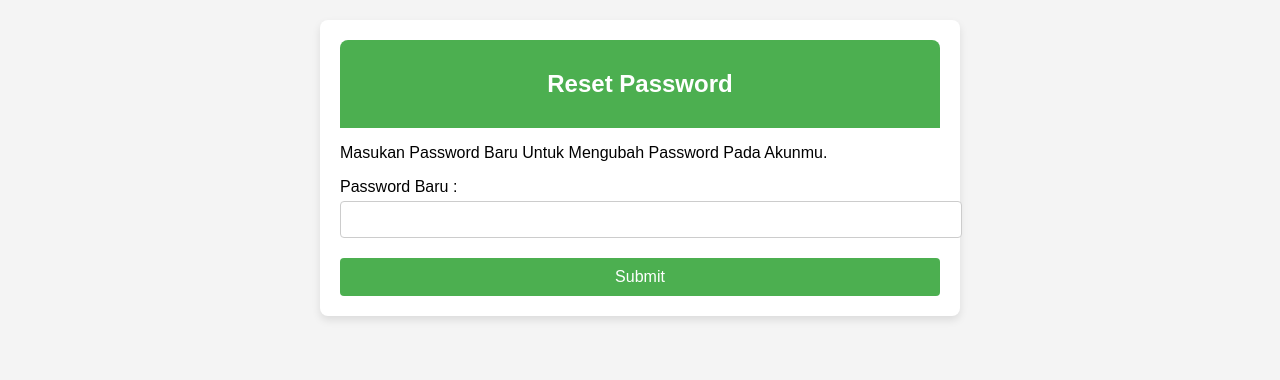
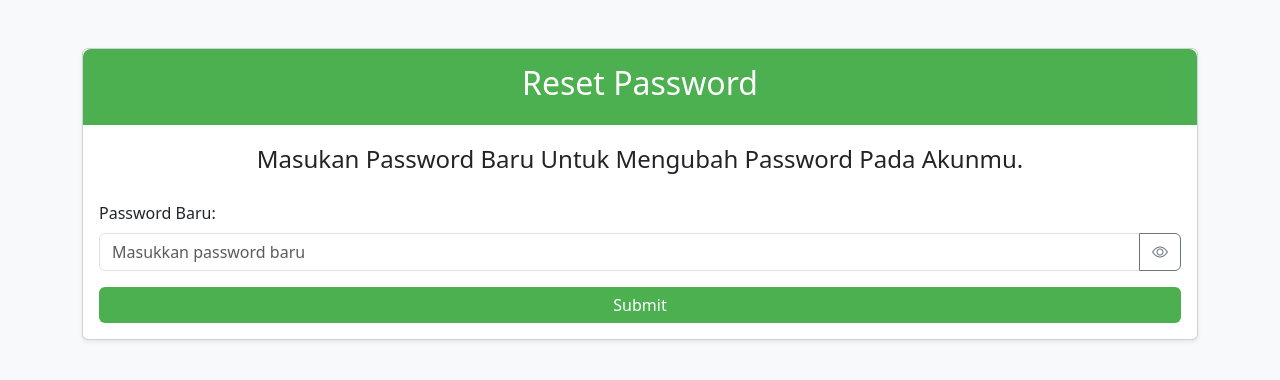
Before and after one commit to agrolyn/restful_api, a Flask app: template templates/reset_password.html in a window 1280 px wide. Shown: the top 380 px of the page. Run offline with Flask 3, Linux system fonts and the light colour scheme; the template is opened without the code that fills it, so the values that code supplies are empty.

Commit message:
fix(reset password): fixing error reset password

```diff
--- a/templates/reset_password.html
+++ b/templates/reset_password.html
@@ -9,91 +9,104 @@
       href="https://agrolyn.online/static/assets/favicon.png"
       type="image/x-icon"
     />
+    <link
+      href="https://cdn.jsdelivr.net/npm/bootstrap@5.3.0/dist/css/bootstrap.min.css"
+      rel="stylesheet"
+    />
+    <link
+      rel="stylesheet"
+      href="https://cdn.jsdelivr.net/npm/bootstrap-icons@1.11.3/font/bootstrap-icons.min.css"
+    />
     <style>
-      body {
-        font-family: Arial, sans-serif;
-        background-color: #f4f4f4;
-        margin: 0;
-        padding: 20px;
-      }
-      .container {
-        max-width: 600px;
-        margin: auto;
-        background-color: #fff;
-        padding: 20px;
-        border-radius: 8px;
-        box-shadow: 0 4px 8px rgba(0, 0, 0, 0.1);
-      }
       .header {
         background-color: #4caf50;
-        padding: 10px 0;
+        padding: 15px 0;
         text-align: center;
         color: #fff;
-        border-radius: 8px 8px 0 0;
+        border-radius: 0.5rem 0.5rem 0 0;
       }
-      .form-group {
-        margin-top: 15px;
+      .btn-primary {
+        background-color: #4caf50;
+        border: none;
       }
-      .form-group label {
-        display: block;
-        margin-bottom: 5px;
+      .btn-primary:hover {
+        background-color: #45a049;
       }
-      .form-group input {
-        width: 100%;
-        padding: 10px;
-        border: 1px solid #ccc;
-        border-radius: 4px;
-      }
-      .btn {
-        display: block;
-        width: 100%;
-        margin-top: 20px;
-        background-color: #4caf50;
-        color: white;
-        border: none;
-        padding: 10px;
-        cursor: pointer;
-        font-size: 1rem;
-        border-radius: 4px;
-      }
-      .error {
-        color: red;
-        margin-top: 10px;
-        text-align: center;
+      .form-control:focus {
+        border-color: #4caf50;
+        box-shadow: 0 0 0 0.2rem rgba(76, 175, 80, 0.25);
       }
     </style>
   </head>
-  <body>
-    <div class="container">
+  <body class="bg-light">
+    <div class="container mt-5">
+      <div class="card shadow-sm">
         <div class="header">
           <h2>Reset Password</h2>
         </div>
-      <p>Masukan Password Baru Untuk Mengubah Password Pada Akunmu.</p>
+        <div class="card-body">
+          <p class="mb-4 fs-4 text-center">
+            Masukan Password Baru Untuk Mengubah Password Pada Akunmu.
+          </p>
           <form id="resetPasswordForm">
-        <div class="form-group">
-          <label for="new_password">Password Baru : </label>
+            <div class="mb-3 position-relative">
+              <label for="new_password" class="form-label"
+                >Password Baru:</label
+              >
+              <div class="input-group">
                 <input
                   type="password"
                   id="new_password"
                   name="new_password"
+                  class="form-control"
                   required
+                  placeholder="Masukkan password baru"
                 />
+                <button
+                  type="button"
+                  id="togglePassword"
+                  class="btn btn-outline-secondary"
+                  tabindex="-1"
+                >
+                  <i class="bi bi-eye"></i>
+                </button>
               </div>
-        <button type="button" id="submitBtn" class="btn">Submit</button>
+            </div>
+            <button type="button" id="submitBtn" class="btn btn-primary w-100">
+              Submit
+            </button>
           </form>
           {% if error %}
-      <p class="error">{{ error }}</p>
+          <p class="text-danger mt-3 text-center">{{ error }}</p>
           {% endif %}
         </div>
+      </div>
+    </div>
 
+    <script src="https://cdn.jsdelivr.net/npm/bootstrap@5.3.0/dist/js/bootstrap.bundle.min.js"></script>
     <script>
+      const togglePassword = document.getElementById("togglePassword");
+      const newPasswordInput = document.getElementById("new_password");
+
+      togglePassword.addEventListener("click", () => {
+        const type =
+          newPasswordInput.getAttribute("type") === "password"
+            ? "text"
+            : "password";
+        newPasswordInput.setAttribute("type", type);
+        togglePassword.innerHTML =
+          type === "password"
+            ? '<i class="bi bi-eye"></i>'
+            : '<i class="bi bi-eye-slash"></i>';
+      });
+
       document
         .getElementById("submitBtn")
         .addEventListener("click", function () {
-          const newPassword = document.getElementById("new_password").value;
+          const newPassword = newPasswordInput.value;
           const token = "{{ token }}";
           const url = `/reset_password/${token}/`;
-          const url_success = "/reset_password/success/";
+          const url_success = `/reset_password/success/${token}`;
 
           if (!newPassword) {
             alert("Password tidak boleh kosong!");
@@ -107,7 +120,7 @@
           })
             .then((response) => {
               if (response.ok) {
-                window.location.href = url_success; // Refresh halaman
+                window.location.href = url_success;
               } else {
                 return response.text();
               }
```
Also changed, not shown: templates/reset_password_success.html (+19 -25 lines). Lines whose indentation alone changed are shown as unchanged.
